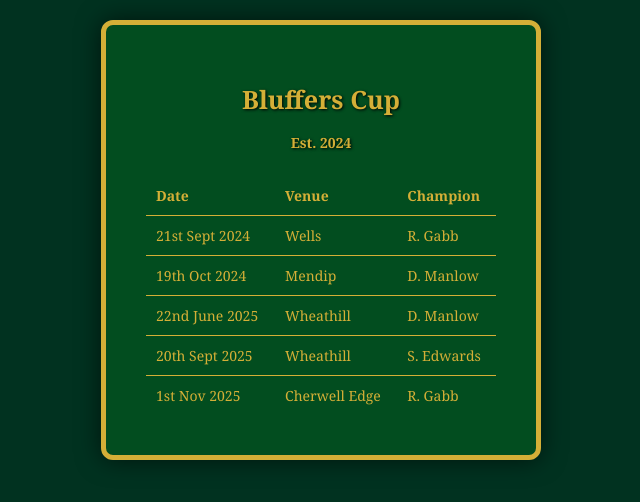
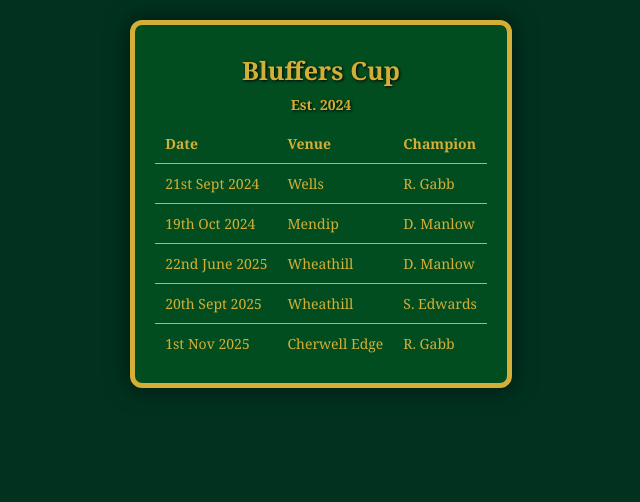
Before and after one commit to richardjgabb/Bluffers-cup, a plain HTML site: page index.html in a window 1280 px wide. Shown: the whole page, without its empty margins (319-959 px from the left). Drawn offline with Linux system fonts and the light colour scheme.

Commit message:
styling;

```diff
--- a/index.html
+++ b/index.html
@@ -37,7 +37,7 @@
                 <!-- Winners will be inserted here by JavaScript -->
             </tbody>
         </table>
-        <button id="closeModalButton">Close</button>
+        <button id="closeModalButton">Back</button>
     </div>
 
     <script>
@@ -71,7 +71,7 @@
                     modalTable.appendChild(row);
                 }
             });
-            resultModal.style.display = 'block';
+            resultModal.style.display = 'flex';
             scoreboard.style.display = 'none';
         }
 
--- a/style.css
+++ b/style.css
@@ -8,23 +8,30 @@ body {
 }
 
 .scoreboard, .resultModal {
+    display: flex;
     background-color: #024d1f;
     border: 5px solid #d4af37;
     border-radius: 12px;
     font-size: 14px;
-    padding: 40px;
+    padding: 20px;
     box-shadow: 0 0 25px rgba(0,0,0,0.6);
-    min-width: 350px;
+    max-width: 90vw;
+    min-width: 250px;
     margin-top: 20px;
+    flex-direction: column;
+    align-items: center;
 }
 
 .title, #modalVenue {
+    margin: 0;
+    padding: 0.5rem;
     font-size: 1.8em;
     text-align: center;
     text-shadow: 1px 1px 3px #000;
 }
 
 .subtitle, #modalDate {
+    margin: 0;
     font-size: 1em;
     text-align: center;
     text-shadow: 1px 1px 3px #000;
@@ -36,8 +43,9 @@ body {
 }
 
 button {
+    margin-top: 0.5rem;
+    width: fit-content;
     padding: 0.5rem 1rem;
-    margin-top: 1rem;
     background-color: #013220;
     border: 1px solid #d4af37;
     border-radius: 4px;
```
